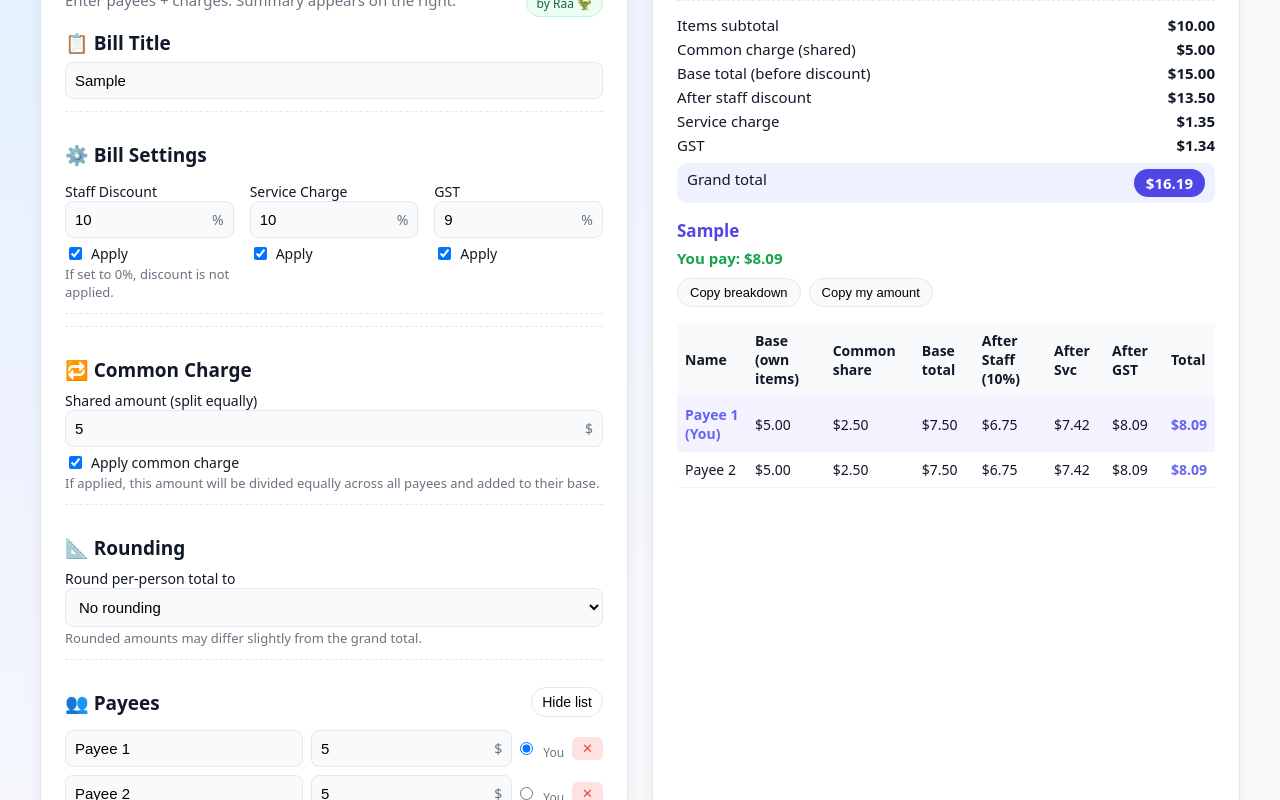
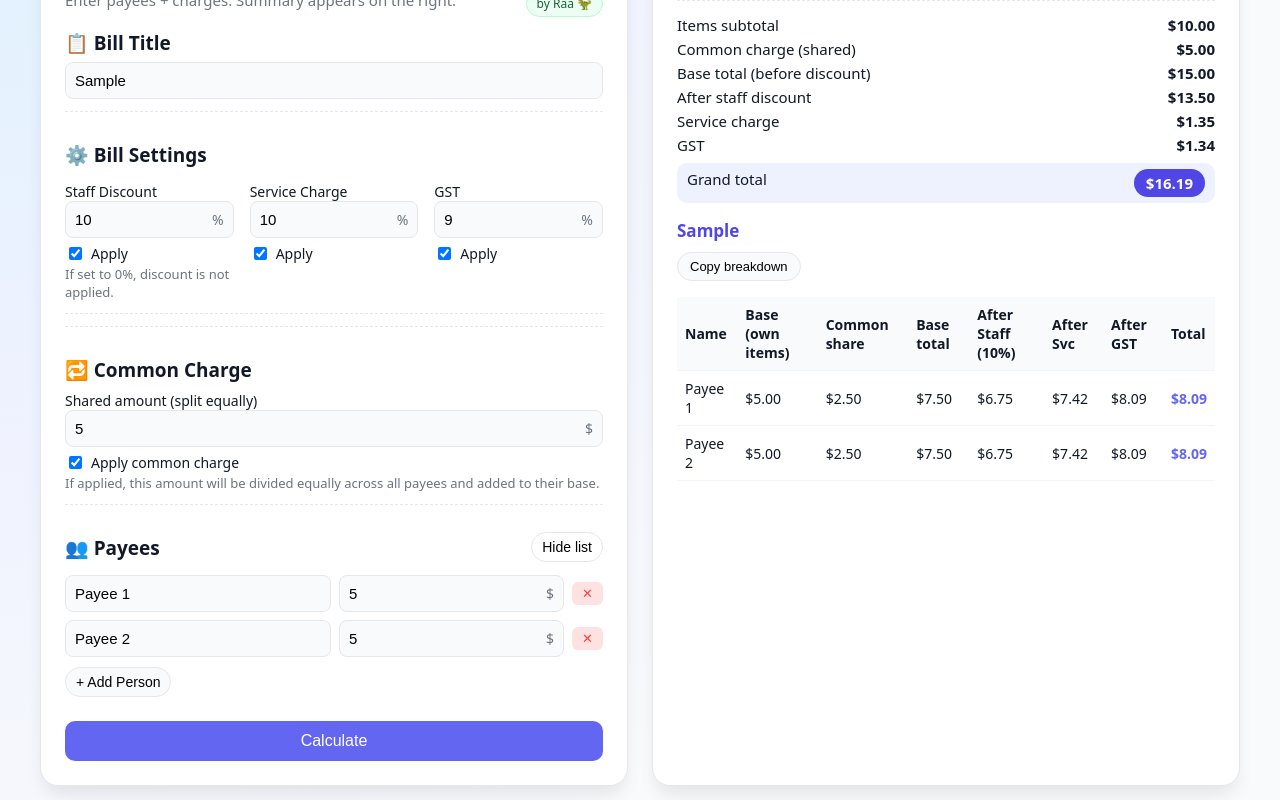
Before and after one commit to rachlxh/nom-nom-splitter, a plain HTML site: page index.html in a window 1280 px wide. Both pictures are taken after typing "Sample", "5", "5", "5" into the empty fields and a click on the button "Calculate". Shown: the part 103-903 px from the top of the page. Drawn offline with Linux system fonts and the light colour scheme.

Commit message:
index.html

```diff
--- a/index.html
+++ b/index.html
@@ -83,7 +83,7 @@
       margin-top: -40px;
     }
 
-    input[type="text"], input[type="number"], select {
+    input[type="text"], input[type="number"] {
       width: 100%;
       padding: 9px;
       font-size: 15px;
@@ -93,7 +93,7 @@
       transition: 0.15s;
     }
 
-    input:focus, select:focus {
+    input:focus {
       border-color: var(--accent);
       box-shadow: 0 0 0 1px rgba(99,102,241,0.3);
       background: #ffffff;
@@ -142,7 +142,7 @@
 
     .person-row {
       display: grid;
-      grid-template-columns: 1.3fr 1.1fr auto auto;
+      grid-template-columns: 1.3fr 1.1fr auto;
       gap: 8px;
       margin-top: 8px;
       align-items: center;
@@ -156,16 +156,6 @@
       border-radius: 6px;
       cursor: pointer;
       font-size: 13px;
-    }
-
-    .payer-radio {
-      margin: 0 4px 0 0;
-    }
-
-    .payer-label {
-      font-size: 12px;
-      color: var(--text-muted);
-      white-space: nowrap;
     }
 
     .primary-btn {
@@ -263,13 +253,6 @@
       color: #4f46e5;
     }
 
-    .you-pay {
-      margin-top: 6px;
-      font-size: 15px;
-      font-weight: 600;
-      color: #16a34a;
-    }
-
     /* Table */
     .table-wrapper {
       width: 100%;
@@ -296,10 +279,6 @@
     }
 
     td strong { color: var(--accent); }
-
-    tr.you-row td {
-      background: #f5f3ff;
-    }
 
     /* Suggestions dropdown */
     .suggestion-box {
@@ -499,19 +478,6 @@
         <small class="helper">If applied, this amount will be divided equally across all payees and added to their base.</small>
       </div>
 
-      <!-- Rounding -->
-      <div class="section-divider">
-        <h2>📐 Rounding</h2>
-        <label>Round per-person total to</label>
-        <select id="rounding">
-          <option value="0">No rounding</option>
-          <option value="0.1">Nearest $0.10</option>
-          <option value="0.5">Nearest $0.50</option>
-          <option value="1">Nearest $1.00</option>
-        </select>
-        <small class="helper">Rounded amounts may differ slightly from the grand total.</small>
-      </div>
-
       <!-- Payees -->
       <div class="section-divider">
         <div class="payees-header">
@@ -536,11 +502,9 @@
       <div id="summaryTotals" class="summary-box"></div>
 
       <div id="summaryTitle" class="title-summary-display"></div>
-      <div id="youPay" class="you-pay"></div>
 
       <div class="copy-row" id="copyRow" style="display:none;">
         <button class="copy-btn" type="button" onclick="copyBreakdown()">Copy breakdown</button>
-        <button class="copy-btn" type="button" id="copyMineBtn" onclick="copyMyShare()">Copy my amount</button>
       </div>
 
       <div id="perPersonTable"></div>
@@ -695,17 +659,11 @@
       btn.textContent = isHidden ? "Hide list" : "Show list";
     }
 
-    function roundTo(value, step) {
-      if (!step || step <= 0) return value;
-      return Math.round(value / step) * step;
-    }
-
     /* ---------- Core UI logic ---------- */
 
-    function addPerson(name = "", amount = "", isPayer = false) {
+    function addPerson(name = "", amount = "") {
       const row = document.createElement("div");
       row.className = "person-row";
-      const payerId = "payer-" + Math.random().toString(36).slice(2, 8);
 
       row.innerHTML = `
         <div>
@@ -721,17 +679,9 @@
           <input type="number" class="amount-input" placeholder="Base amount" step="0.01" value="${amount}">
           <span class="input-unit">$</span>
         </div>
-        <div class="checkbox-row" style="margin-top:0;">
-          <input type="radio" class="payer-radio" name="payer" id="${payerId}">
-          <label for="${payerId}" class="payer-label">You</label>
-        </div>
         <button class="remove-btn" onclick="this.parentElement.remove()">✕</button>
       `;
       document.getElementById("peopleContainer").appendChild(row);
-
-      if (isPayer) {
-        row.querySelector(".payer-radio").checked = true;
-      }
     }
 
     function calculate() {
@@ -743,7 +693,6 @@
       const svcPct   = +document.getElementById("svcPct").value   || 0;
       const gstPct   = +document.getElementById("gstPct").value   || 0;
       const commonChargeVal = +document.getElementById("commonCharge").value || 0;
-      const roundingStep = parseFloat(document.getElementById("rounding").value) || 0;
 
       let applyStaff  = document.getElementById("applyStaff").checked;
       let applySvc    = document.getElementById("applySvc").checked;
@@ -788,20 +737,16 @@
       const rows = document.querySelectorAll(".person-row");
       const people = [];
       let baseItemsTotal = 0;
-      let payerIndex = -1;
 
       rows.forEach((row, i) => {
         const nameEl = row.querySelector(".name-input");
         const amtEl  = row.querySelector(".amount-input");
-        const payerRadio = row.querySelector(".payer-radio");
 
         const name = (nameEl.value || "").trim() || `Person ${i + 1}`;
         const amt = parseFloat(amtEl.value) || 0;
 
         people.push({ name, amt });
         baseItemsTotal += amt;
-
-        if (payerRadio && payerRadio.checked) payerIndex = i;
 
         savePayeeName(name);
       });
@@ -855,6 +800,9 @@
         <div class="summary-row grand"><span>Grand total</span> <span class="pill-total">$${grandTotal.toFixed(2)}</span></div>
       `;
 
+      document.getElementById("summaryTotals").innerHTML = summaryHtml;
+      document.getElementById("summaryTitle").textContent = billTitle || "";
+
       // Per-person breakdown
       const perCommon = (applyCommon && commonCharge > 0 && people.length)
         ? commonCharge / people.length
@@ -894,10 +842,9 @@
             <tbody>
       `;
 
-      let roundedTotalSum = 0;
       const breakdown = [];
 
-      people.forEach((p, index) => {
+      people.forEach((p) => {
         const ownBase = p.amt;
         const commonShare = perCommon;
         const baseWithCommon = ownBase + commonShare;
@@ -920,22 +867,15 @@
           afterGstStep = afterSvcStep + gstShare;
         }
 
-        let finalTotal = afterGstStep;
-        if (roundingStep > 0) {
-          finalTotal = roundTo(afterGstStep, roundingStep);
-        }
-
-        roundedTotalSum += finalTotal;
+        const finalTotal = afterGstStep;
 
         breakdown.push({
           name: p.name,
           total: finalTotal,
         });
 
-        const isPayer = index === payerIndex;
-
         let rowCols = `
-          <td>${isPayer ? `<strong>${p.name} (You)</strong>` : p.name}</td>
+          <td>${p.name}</td>
           <td>$${ownBase.toFixed(2)}</td>
         `;
         if (baseHeaderCommon) rowCols += `<td>$${commonShare.toFixed(2)}</td>`;
@@ -945,7 +885,7 @@
         if (showGstCol)   rowCols += `<td>$${afterGstStep.toFixed(2)}</td>`;
         rowCols += `<td><strong>$${finalTotal.toFixed(2)}</strong></td>`;
 
-        tableHTML += `<tr class="${isPayer ? "you-row" : ""}">${rowCols}</tr>`;
+        tableHTML += `<tr>${rowCols}</tr>`;
       });
 
       tableHTML += `
@@ -955,43 +895,16 @@
       `;
       document.getElementById("perPersonTable").innerHTML = tableHTML;
 
-      // If rounding is enabled, add note comparing sums
-      if (roundingStep > 0) {
-        const diff = Math.abs(roundedTotalSum - grandTotal);
-        if (diff > 0.01) {
-          summaryHtml += `
-            <div class="summary-note">
-              Sum of rounded per-person totals: $${roundedTotalSum.toFixed(2)} (differs slightly from grand total).
-            </div>
-          `;
-        }
-      }
-
-      document.getElementById("summaryTotals").innerHTML = summaryHtml;
-      document.getElementById("summaryTitle").textContent = billTitle || "";
-
-      // You pay
-      const youPayEl = document.getElementById("youPay");
-      if (payerIndex >= 0 && breakdown[payerIndex]) {
-        youPayEl.textContent = `You pay: $${breakdown[payerIndex].total.toFixed(2)}`;
-      } else {
-        youPayEl.textContent = "";
-      }
-
       // Store last result for copy
       lastResult = {
         billTitle: billTitle || "",
         breakdown,
         grandTotal,
-        roundingStep,
-        payerIndex,
       };
 
       // Show copy buttons
       const copyRow = document.getElementById("copyRow");
       copyRow.style.display = "flex";
-      const copyMineBtn = document.getElementById("copyMineBtn");
-      copyMineBtn.style.display = (payerIndex >= 0) ? "inline-block" : "none";
 
       // Save current state for reload
       const currentState = {
@@ -1056,23 +969,6 @@
       copyTextToClipboard(text);
     }
 
-    function copyMyShare() {
-      if (!lastResult) {
-        alert("Please calculate first.");
-        return;
-      }
-      const { breakdown, payerIndex, billTitle } = lastResult;
-      if (payerIndex < 0 || !breakdown[payerIndex]) {
-        alert("Please select who is 'You' in the payees list.");
-        return;
-      }
-      const p = breakdown[payerIndex];
-      let text = `🍽 Nom-Nom Splitter`;
-      if (billTitle) text += " – " + billTitle;
-      text += `\n\nYou pay: $${p.total.toFixed(2)} (${p.name})\n`;
-      copyTextToClipboard(text);
-    }
-
     /* ---------- Initialise on load ---------- */
 
     (function init() {
@@ -1091,11 +987,11 @@
         document.getElementById("applyCommon").checked = saved.applyCommon !== false;
 
         container.innerHTML = "";
-        saved.people.forEach((p, idx) =>
-          addPerson(p.name, p.amt, idx === 0) // default first as payer
+        saved.people.forEach((p) =>
+          addPerson(p.name, p.amt)
         );
       } else {
-        addPerson("Payee 1", "", true);
+        addPerson("Payee 1");
         addPerson("Payee 2");
       }
 
```
